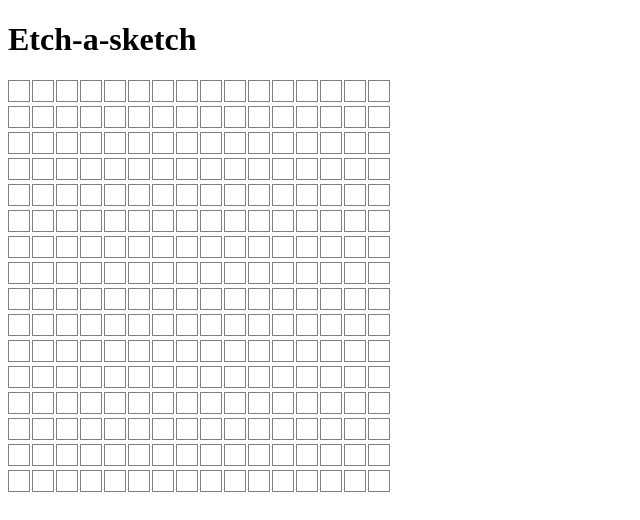
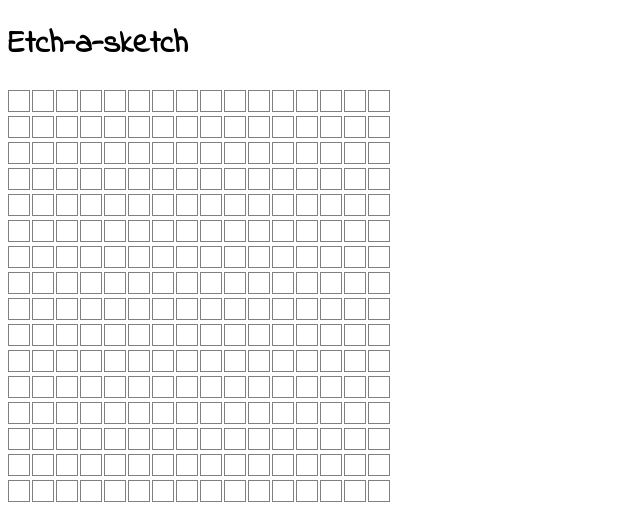
Before and after one commit to kwojtkowiak/etch-a-sketch, a plain HTML site: page index.html in a window 1280 px wide. Shown: the whole page, without its empty margins (0-640 px from the left). Drawn offline with Linux system fonts and the light colour scheme.

Commit message:
Add custom funky font

```diff
--- a/index.html
+++ b/index.html
@@ -9,6 +9,9 @@
 </head>
 <body>
     <h1>Etch-a-sketch</h1>
+    <div id="buttons">
+
+    </div>
     <div id="container">
 
     </div>
--- a/style.css
+++ b/style.css
@@ -1,3 +1,5 @@
+@import url("https://fonts.googleapis.com/css2?family=Indie+Flower");
+
 .cell {
     border: 1px solid gray;
     min-width: 20px;
@@ -9,3 +11,7 @@
 .hover {
     background-color: black;
 }
+
+h1 {
+    font-family: 'Indie Flower', serif;
+}
```
